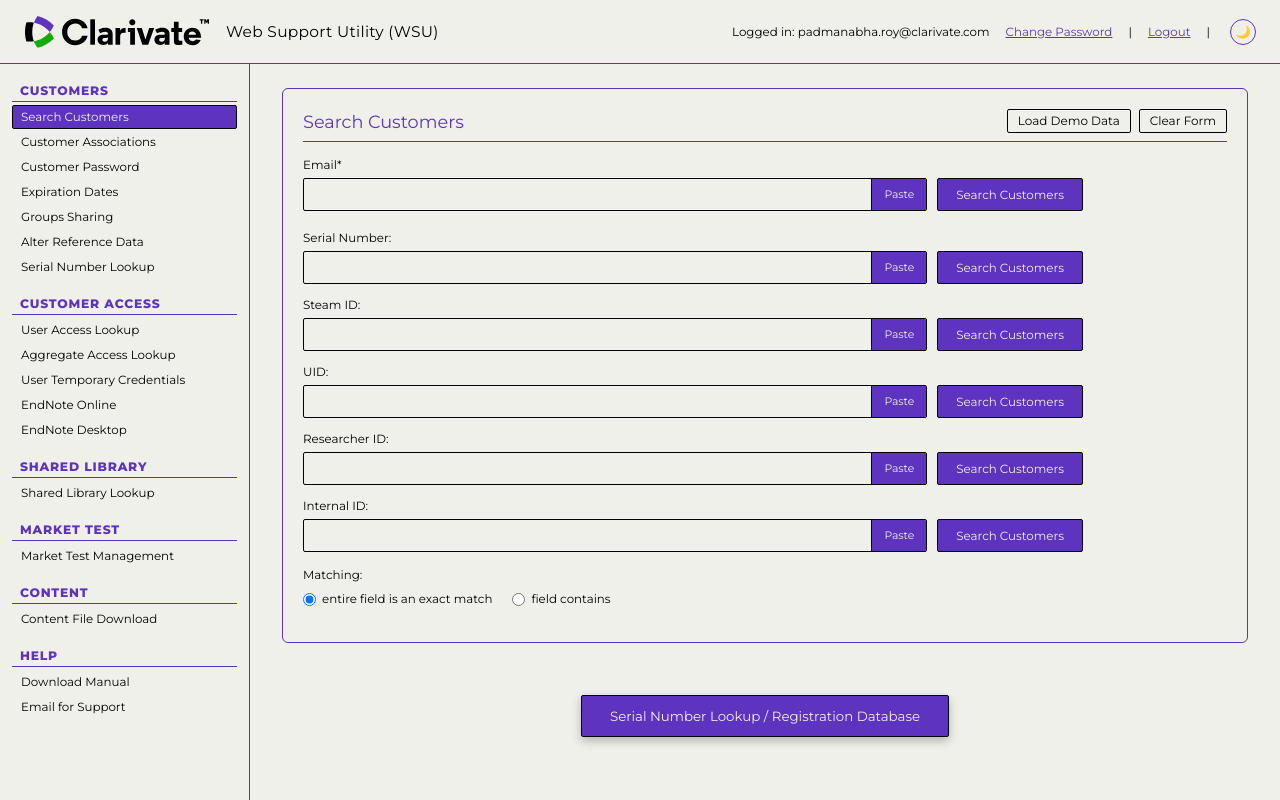
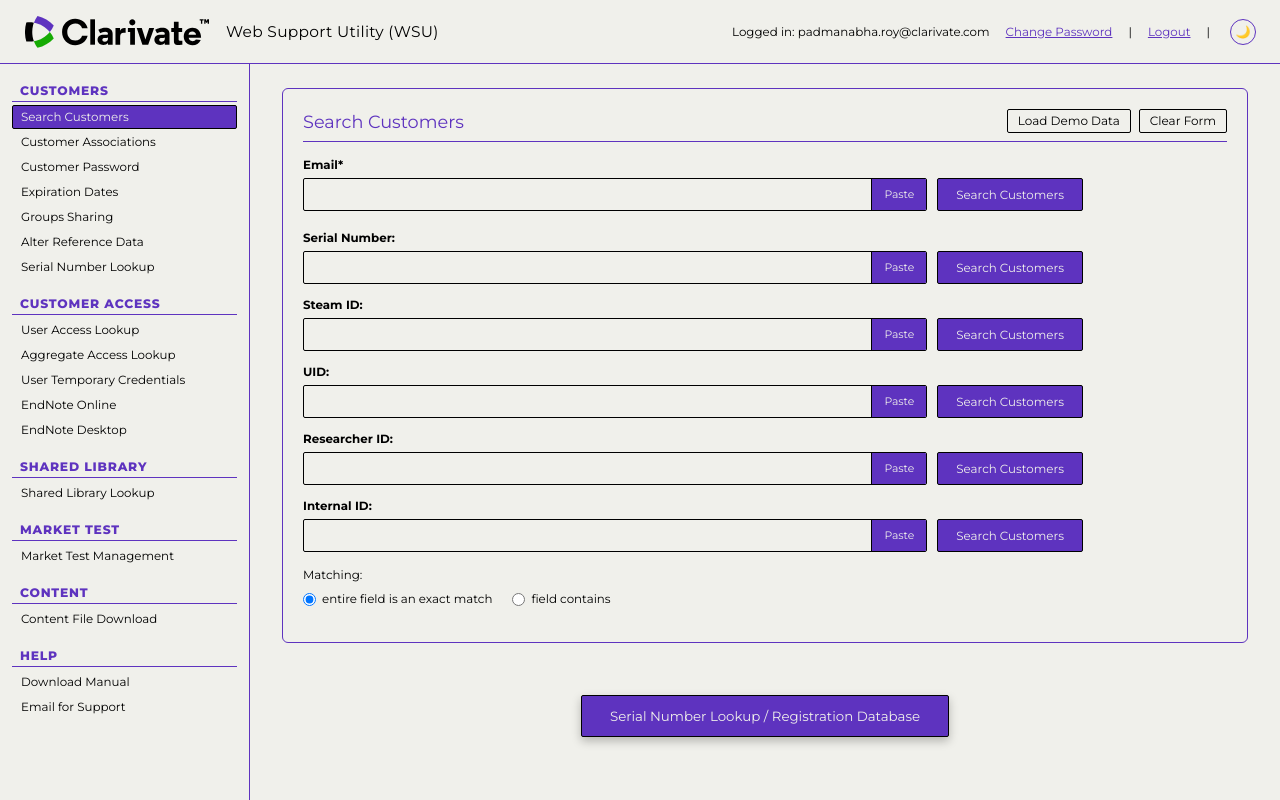
Before and after one commit to roypadmanabha/web-support-utility-integrated, a React (Vite) app: page / in a window 1280 px wide. Built offline with nearby package versions, Linux system fonts and the light colour scheme.

Commit message:
Make only the input field label texts bold

```diff
--- a/src/App.jsx
+++ b/src/App.jsx
@@ -67,7 +67,7 @@
 
   return (
     <div className="wsu-input-group" style={style}>
-      {label && <label className="wsu-label">{label}</label>}
+      {label && <label className="wsu-label" style={{ fontWeight: 700 }}>{label}</label>}
       <div style={{ display: 'flex', alignItems: 'stretch', gap: '10px' }}>
         <div
           className="wsu-input-wrapper"
@@ -1448,7 +1448,7 @@
 
                   {/* Radio Match Options */}
                   <div style={{ marginBottom: '16px' }}>
-                    <div className="wsu-label" style={{ marginBottom: '6px' }}>Matching:</div>
+                    <div className="wsu-label" style={{ marginBottom: '6px', fontWeight: 400 }}>Matching:</div>
                     <div className="wsu-radio-group">
                       <label className="wsu-radio-label">
                         <input
--- a/src/index.css
+++ b/src/index.css
@@ -279,6 +279,10 @@
   font-size: 0.79rem;
   font-weight: 400;
   color: #000000;
+}
+
+.wsu-input-group .wsu-label {
+  font-weight: 700;
 }
 
 .wsu-input-wrapper {
```
